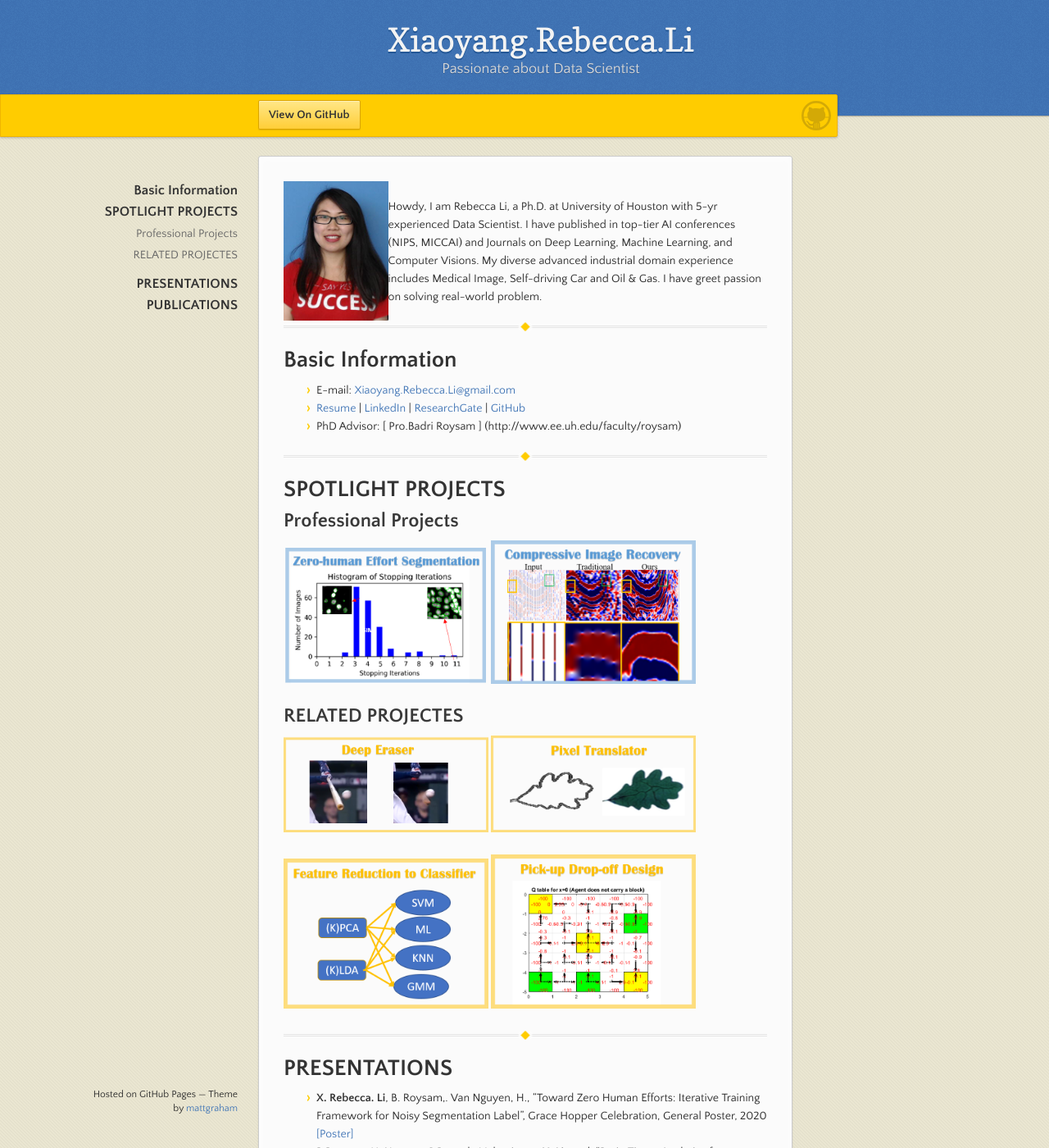
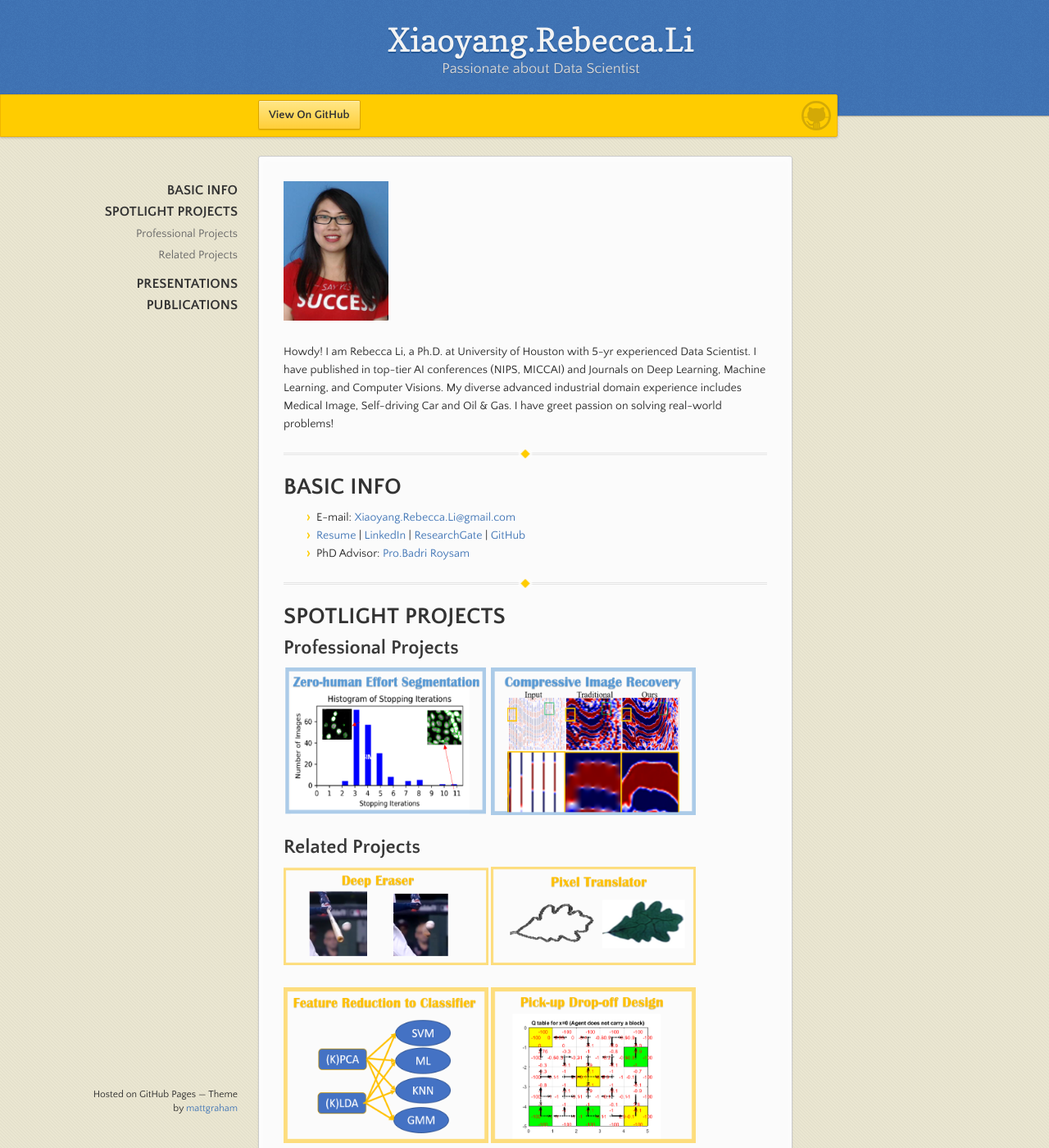
Before and after one commit to Xiaoyang-Rebecca/xiaoyang-rebecca.github.io, a Jekyll site: the page built from index.md, in a window 1280 px wide and 1400 px high. Shown: the whole window at 82% size. Built offline with Jekyll 4.4.1, drawn with Linux system fonts in a browser that asks for light colours; our own code applies the rules of GitHub Pages for plain Markdown files.

Commit message:
Update index.md

```diff
--- a/index.md
+++ b/index.md
@@ -1,28 +1,31 @@
-<img align="left"  height="170" src="./figures/Rebeccca li.jpg">
+<p align="left">
+<img height="170" src="./figures/Rebeccca li.jpg">
+</p>
 
-Howdy, I am Rebecca Li, a Ph.D. at University of Houston with 5-yr experienced Data Scientist. I have published in top-tier AI conferences (NIPS, MICCAI) and Journals on Deep Learning, Machine Learning, and Computer Visions. My diverse advanced industrial domain experience includes Medical Image, Self-driving Car and Oil & Gas. I have greet passion on solving real-world problem.
+Howdy! I am Rebecca Li, a Ph.D. at University of Houston with 5-yr experienced Data Scientist. I have published in top-tier AI conferences (NIPS, MICCAI) and Journals on Deep Learning, Machine Learning, and Computer Visions. My diverse advanced industrial domain experience includes Medical Image, Self-driving Car and Oil & Gas. I have greet passion on solving real-world problems!
+
 
 --------------
-# Basic Information
+# BASIC INFO
 
 - E-mail:   [Xiaoyang.Rebecca.Li@gmail.com](Xiaoyang.Rebecca.Li@gmail.com)
 - [Resume](https://drive.google.com/file/d/1GApBS2kuk6vfx0mnKjPG59URymvI3xze/view) \|  [LinkedIn](http://linkedin.com/in/xiaoyang-rebecca-li) \| [ ResearchGate](http://researchgate.net/profile/Xiaoyang_Li14) \| [ GitHub](http://github.com/Xiaoyang-Rebecca )
-- PhD Advisor: [ Pro.Badri Roysam ] (http://www.ee.uh.edu/faculty/roysam)
+- PhD Advisor: [Pro.Badri Roysam](http://www.ee.uh.edu/faculty/roysam)
 
 --------------
 # SPOTLIGHT PROJECTS
 
 ## Professional Projects
-[<img width="250"  src="./figures/logo-Segmentation.png">](./subpage/seg.html)
-[<img width="250"  src="./figures/logo-Seismic.png">](./subpage/seismic.html)
+[<img width="250" height="180" src="./figures/logo-Segmentation.png">](./subpage/seg.html)
+[<img width="250" height="180" src="./figures/logo-Seismic.png">](./subpage/seismic.html)
 
-## RELATED PROJECTES
-[<img width="250"  src="./figures/logo-eraser.png">](./subpage/deepearaser.html)
-[<img width="250"  src="./figures/logo-translator.png">](./subpage/pixeltranslator.html)
+## Related Projects
+[<img width="250" height="120" src="./figures/logo-eraser.png">](./subpage/deepearaser.html)
+[<img width="250" height="120" src="./figures/logo-translator.png">](./subpage/pixeltranslator.html)
 
 
-[<img width="250"  src="./figures/logo-fselect.png">](./subpage/fselect.html)
-[<img width="250"  src="./figures/logo-pd.png">](./subpage/pd.html)
+[<img width="250" height="190"  src="./figures/logo-fselect.png">](./subpage/fselect.html)
+[<img width="250" height="190"  src="./figures/logo-pd.png">](./subpage/pd.html)
 
 --------------
 # PRESENTATIONS
```
